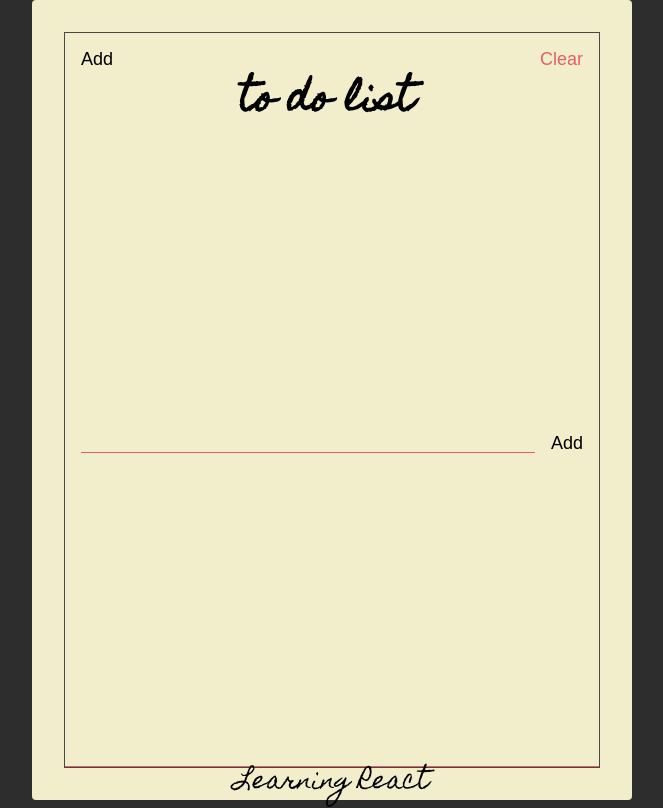
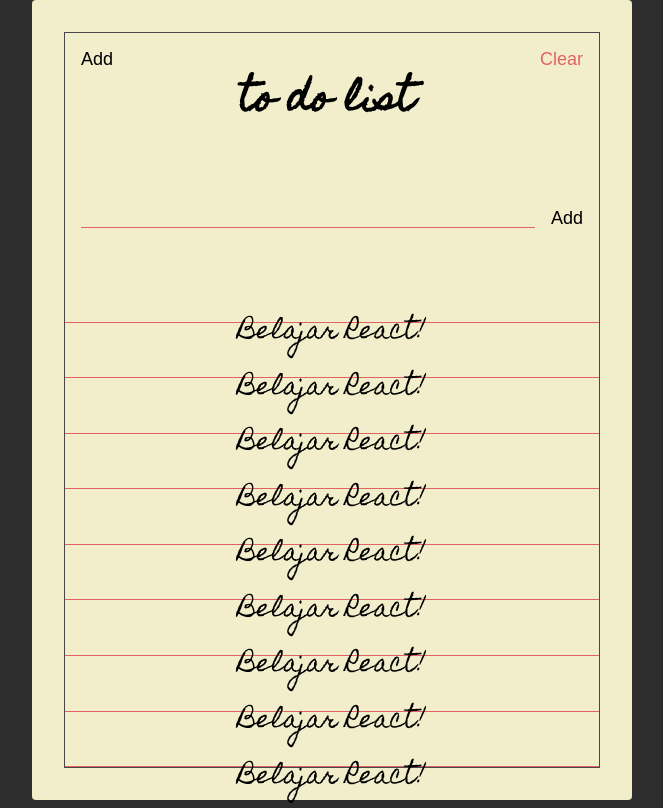
Before and after one commit to Fikrifire19/react-todo-list, a React (Create React App) app: page / in a window 1280 px wide. Shown: the whole page, without its empty margins (308-971 px from the left). Built offline with nearby package versions, Linux system fonts and the light colour scheme.

Commit message:
membuat component dan data todo list

```diff
--- a/src/App.js
+++ b/src/App.js
@@ -1,26 +1,7 @@
 import React from "react";
 import "./styles.css";
-import Paper from "./components/Paper";
+import TodoList from "./pages/TodoList";
 
 export default function App() {
-  return (
-    <Paper>
-      <section className="header">
-        <button className="header-btn">Add</button>
-        <h1 className="header-title">To Do List</h1>
-        <button className="header-btn main-color-red">Clear</button>
-      </section>
-      <section className="add">
-        <form action="" className="add-form">
-          <input type="text" className="add-input" />
-          <button className="add-btn">Add</button>
-        </form>
-      </section>
-      <section className="todos">
-        <div className="todo">
-          <p className="text-todo">Learning React</p>
-        </div>
-      </section>
-    </Paper>
-  );
+  return <TodoList />;
 }
--- a/src/components/Header.jsx
+++ b/src/components/Header.jsx
@@ -0,0 +1,13 @@
+import React from "react";
+
+const Header = () => {
+  return (
+    <section className="header">
+      <button className="header-btn">Add</button>
+      <h1 className="header-title">To Do List</h1>
+      <button className="header-btn main-color-red">Clear</button>
+    </section>
+  );
+};
+
+export default Header;
--- /dev/null
+++ b/src/components/Todo.jsx
@@ -0,0 +1,16 @@
+import React from "react";
+import PropTypes from "prop-types";
+
+const Todo = props => {
+  return (
+    <div className="todo">
+      <p className="text-todo">{props.text}</p>
+    </div>
+  );
+};
+
+Todo.propTypes = {
+  text: PropTypes.string.isRequired
+};
+
+export default Todo;
--- a/src/components/TodoForm.jsx
+++ b/src/components/TodoForm.jsx
@@ -0,0 +1,14 @@
+import React from "react";
+
+const TodoForm = () => {
+  return (
+    <section className="add">
+      <form action="" className="add-form">
+        <input type="text" className="add-input" />
+        <button className="add-btn">Add</button>
+      </form>
+    </section>
+  );
+};
+
+export default TodoForm;
--- a/src/components/Todos.jsx
+++ b/src/components/Todos.jsx
@@ -0,0 +1,43 @@
+import React from "react";
+import Todo from "./Todo";
+
+const Todos = () => {
+  const todos = [
+    {
+      text: "Belajar React!"
+    },
+    {
+      text: "Belajar React!"
+    },
+    {
+      text: "Belajar React!"
+    },
+    {
+      text: "Belajar React!"
+    },
+    {
+      text: "Belajar React!"
+    },
+    {
+      text: "Belajar React!"
+    },
+    {
+      text: "Belajar React!"
+    },
+    {
+      text: "Belajar React!"
+    },
+    {
+      text: "Belajar React!"
+    }
+  ];
+  return (
+    <section className="todos">
+      {todos.map(todo => {
+        return <Todo text={todo.text} />;
+      })}
+    </section>
+  );
+};
+
+export default Todos;
--- /dev/null
+++ b/src/pages/TodoList.jsx
@@ -0,0 +1,18 @@
+import React from "react";
+
+import Paper from "../components/Paper";
+import Header from "../components/Header";
+import TodoForm from "../components/TodoForm";
+import Todos from "../components/Todos";
+
+const TodoList = () => {
+  return (
+    <Paper>
+      <Header />
+      <TodoForm />
+      <Todos />
+    </Paper>
+  );
+};
+
+export default TodoList;
--- a/src/styles.css
+++ b/src/styles.css
@@ -95,6 +95,7 @@ html {
 .todos {
   display: flex;
   flex-direction: column;
+  min-height: 500px;
 }
 .todo {
   position: relative;
@@ -107,6 +108,8 @@ html {
   border-bottom: 1px solid var(--main-color-red);
 }
 .text-todo {
+  width: 100%;
+  height: 50px;
   position: absolute;
   left: 50%;
   transform: translate(-50%);
```
